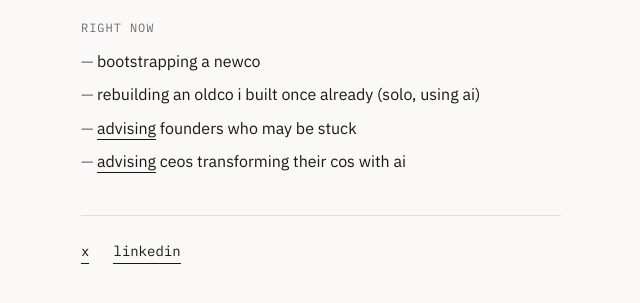
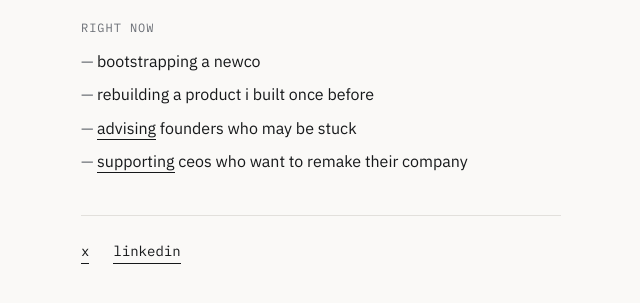
Before and after one commit to lionesha-netizen/personal, a plain HTML site: page index.html in a window 1280 px wide. Shown: the part 349-652 px from the top of the page, without its empty margins (319-959 px from the left). Drawn offline with Linux system fonts and the light colour scheme.

Commit message:
Add files via upload

```diff
--- a/index.html
+++ b/index.html
@@ -150,9 +150,9 @@
       <p class="label">right now</p>
       <ul>
         <li>bootstrapping a newco</li>
-        <li>rebuilding an oldco i built once already (solo, using ai)</li>
+        <li>rebuilding a product i built once before</li>
         <li><a href="https://manntalabs.com" target="_blank" rel="noopener">advising</a> founders who may be stuck</li>
-        <li><a href="https://manntalabs.com" target="_blank" rel="noopener">advising</a> ceos transforming their cos with ai</li>
+        <li><a href="https://manntalabs.com" target="_blank" rel="noopener">supporting</a> ceos who want to remake their company</li>
       </ul>
     </section>
 
```
